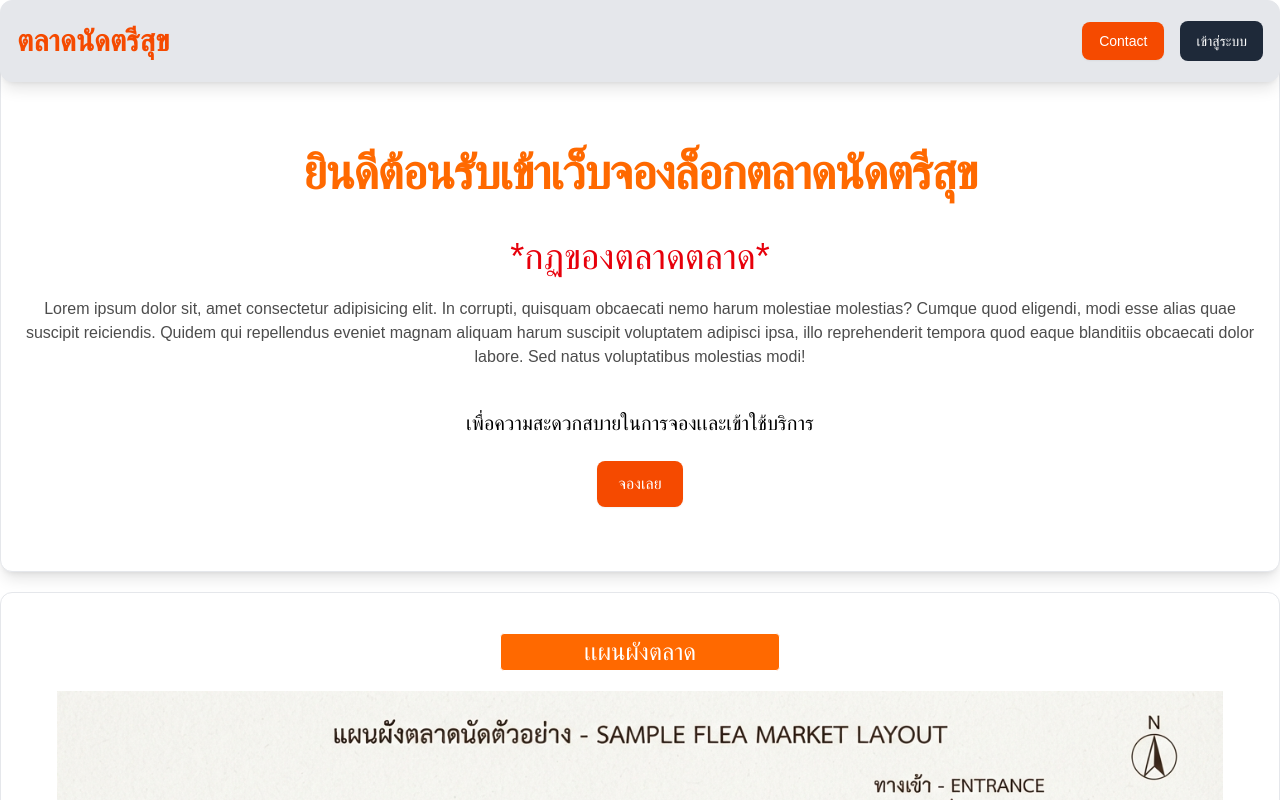
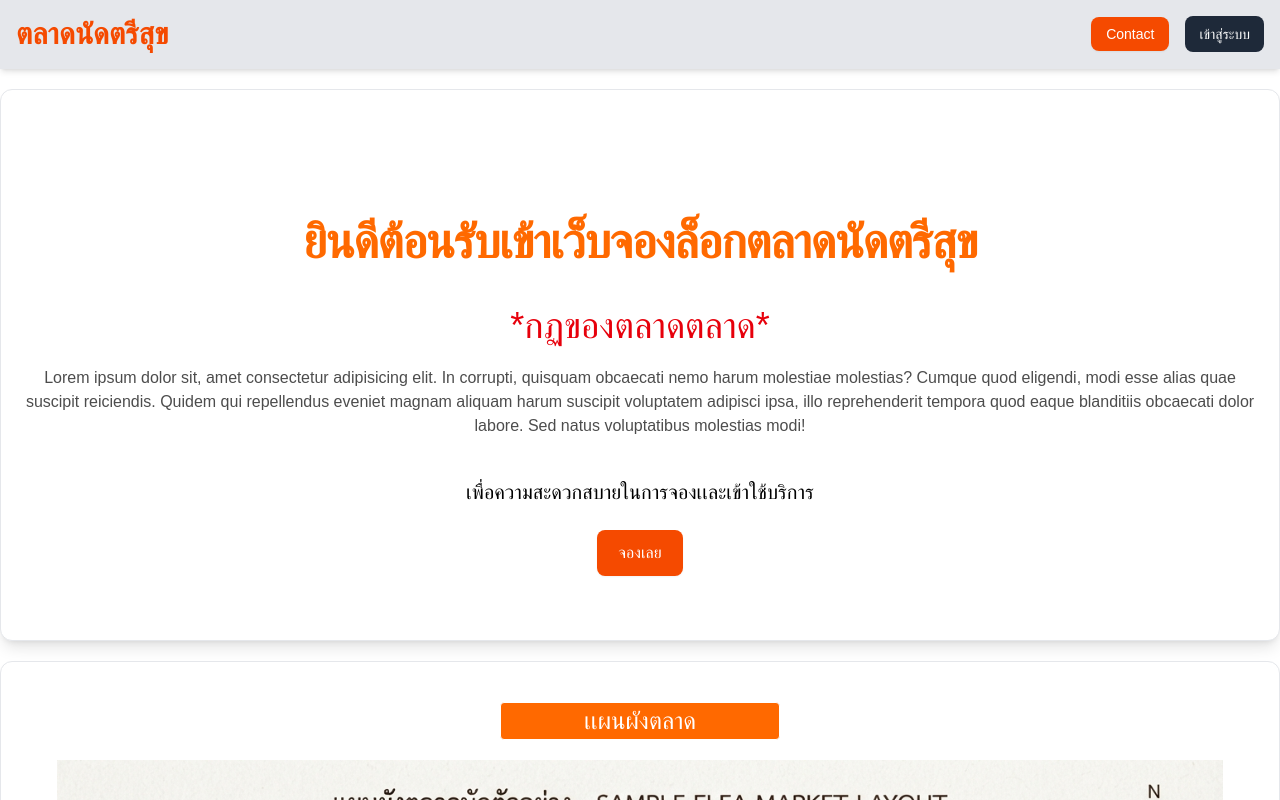
Before and after one commit to Warawut12/Big-Market-Project, a React (Vite) app in the folder Frontend/client/: page / in a window 1280 px wide. Shown: the top 800 px of the page. Built offline with nearby package versions, Linux system fonts and the light colour scheme; no server answers.

Commit message:
fix navbar to sticky

```diff
--- a/Frontend/client/src/App.jsx
+++ b/Frontend/client/src/App.jsx
@@ -20,16 +20,16 @@ const App = () => {
       const token = localStorage.getItem("admin_token");
 
       if (token) {
-        // ทดสอบยิง API เช็กว่า Token ยังใช้งานได้อยู่หรือไม่ (ไม่หมดอายุ)
+
         API.get("/api/admin/bookings", {
           headers: { Authorization: `Bearer ${token}` }
         })
           .then(() => {
-            // ถ้า Token ยังใช้ได้ ให้เข้าหน้า Admin ทันที
+
             setIsAdmin(true);
           })
           .catch(() => {
-            // ถ้า Token หมดอายุหรือไม่ถูกต้อง ให้เคลียร์ทิ้ง และปล่อยให้ Navbar เปิดหน้า Login
+
             localStorage.removeItem("admin_token");
             setIsAdmin(false);
           });
--- a/Frontend/client/src/components/navbar.jsx
+++ b/Frontend/client/src/components/navbar.jsx
@@ -42,29 +42,32 @@ function Navbar({ isAdmin, setIsAdmin, scannedBookingId }) {
 
   return (
     <div>
-      <nav className="bg-neutral-secondary-soft fixed w-full z-20 top-0 start-0 border border-gray-200 rounded-xl shadow-lg bg-gray-200">
-        <header className="my-1">
-          <div className="max-w-screen-xl flex flex-wrap items-center justify-between mx-auto p-4">
+
+      <nav className="bg-neutral-secondary-soft sticky w-full z-20 top-0 start-0 border-b border-gray-200 shadow-md bg-gray-200">
+        <header className="py-2">
+          <div className="max-w-7xl flex flex-wrap items-center justify-between mx-auto px-4">
             <a
               href="#"
               onClick={(e) => {
                 e.preventDefault();
                 setIsAdmin(false);
               }}
-              className="flex items-center space-x-3 rtl:space-x-reverse"
+              className="flex items-center space-x-3 rtl:space-x-reverse py-2"
             >
-              <span className="self-center text-3xl text-heading font-semibold whitespace-nowrap text-orange-600">
+              <span className="self-center text-2xl md:text-3xl text-heading font-semibold whitespace-nowrap text-orange-600">
                 ตลาดนัดตรีสุข
               </span>
             </a>
-            <div className="hidden w-full md:block md:w-auto" id="navbar-solid">
-              <ul className="font-medium flex flex-col p-4 md:p-0 mt-4 border border-default rounded-base bg-neutral-secondary-soft md:flex-row md:space-x-4 rtl:space-x-reverse md:mt-0 md:border-0 md:bg-neutral-secondary-soft items-center">
+
+
+            <div className="flex items-center space-x-3 md:w-auto" id="navbar-solid">
+              <ul className="font-medium flex flex-row items-center space-x-2 md:space-x-4">
                 <li>
                   <a
                     href="https://www.facebook.com/profile.php?id=100062768296396"
                     target="_blank"
                     rel="noreferrer"
-                    className="text-white bg-orange-600 box-border border border-transparent hover:bg-orange-700 focus:ring-4 shadow-xs font-medium leading-5 rounded-lg text-sm px-4 py-2.5 focus:outline-none"
+                    className="text-white bg-orange-600 box-border border border-transparent hover:bg-orange-700 focus:ring-4 shadow-xs font-medium leading-5 rounded-lg text-xs md:text-sm px-3.5 py-2 focus:outline-none transition"
                   >
                     Contact
                   </a>
@@ -73,7 +76,7 @@ function Navbar({ isAdmin, setIsAdmin, scannedBookingId }) {
                   <button
                     type="button"
                     onClick={handleAdminToggle}
-                    className="text-white bg-gray-800 hover:bg-gray-900 focus:ring-4 focus:outline-none focus:ring-gray-300 font-medium rounded-lg text-sm px-4 py-2.5 text-center transition"
+                    className="text-white bg-gray-800 hover:bg-gray-900 focus:ring-4 focus:outline-none focus:ring-gray-300 font-medium rounded-lg text-xs md:text-sm px-3.5 py-2 text-center transition whitespace-nowrap"
                   >
                     {isAdmin ? "ไปหน้าผู้ใช้ทั่วไป" : "เข้าสู่ระบบ"}
                   </button>
```
